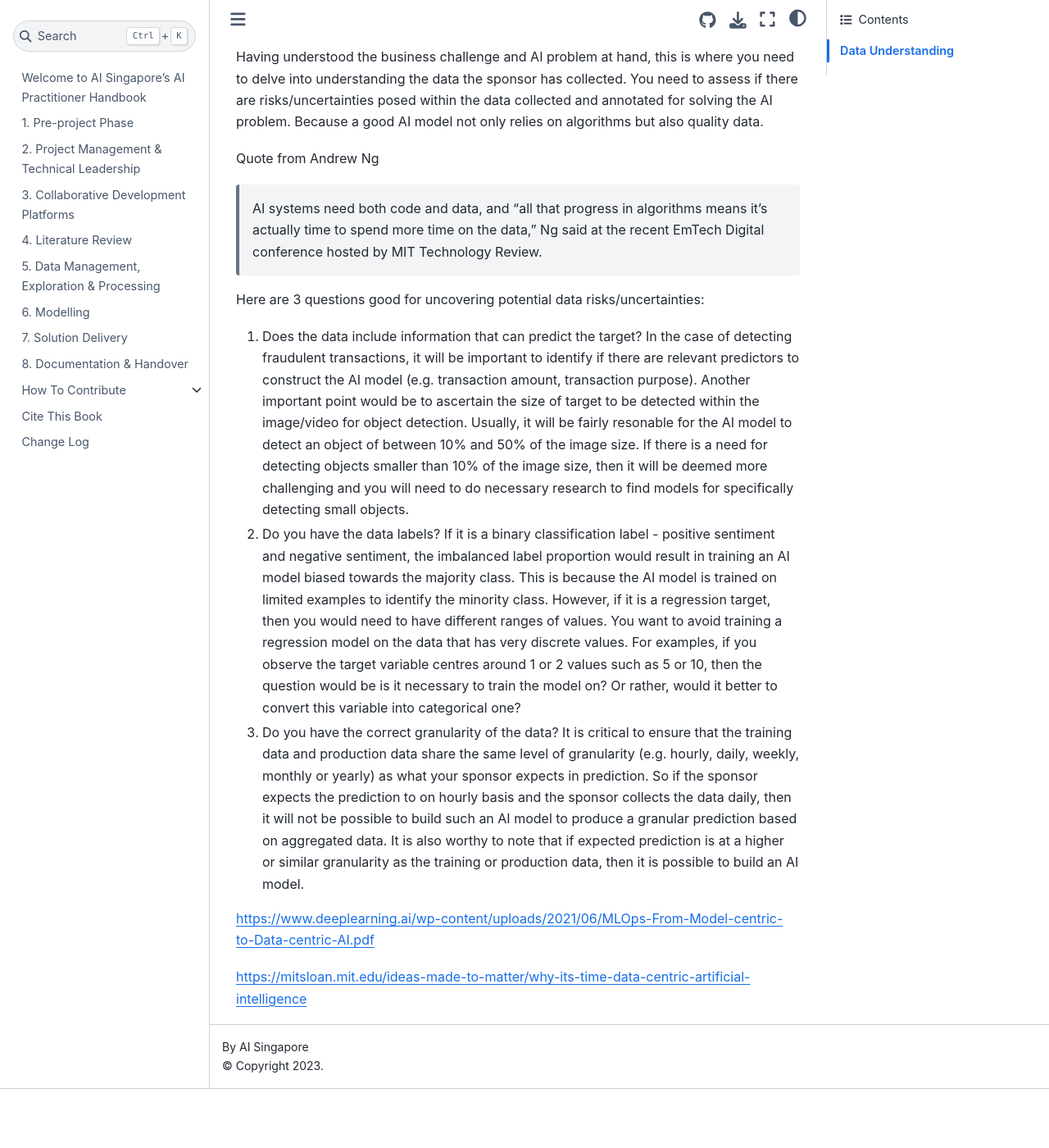
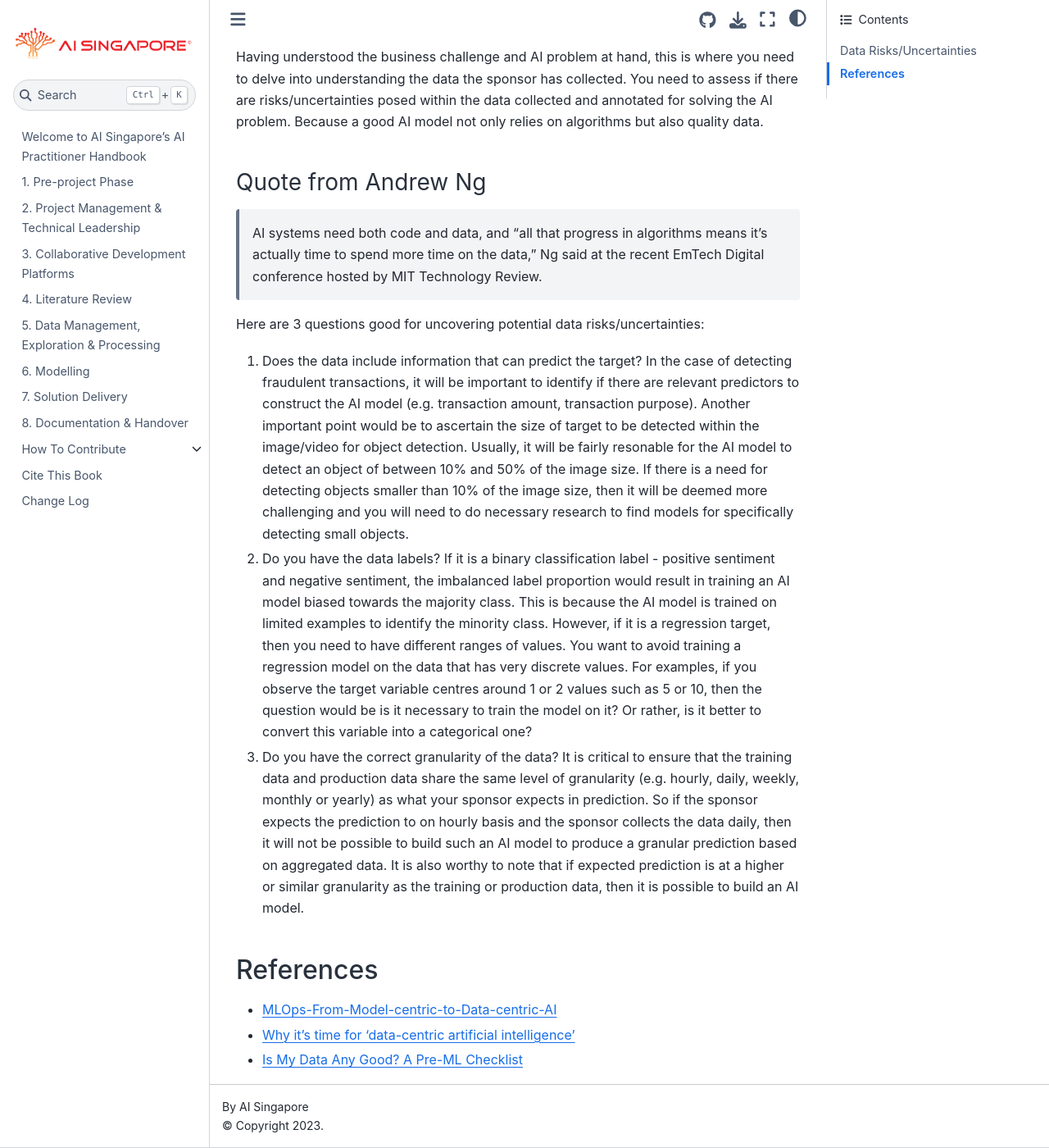
Before and after one commit to aisingapore/ai-practitioner-handbook, a Jupyter Book: the page built from book/1-pre-project-phase/data_risk_uncertainties.md, in a window 1280 px wide and 1400 px high, scrolled down 360 px. Shown: the whole window at 82% size. Built offline with Jupyter Book 1.0.4 settings and Sphinx 7.4.7 and the Sphinx Book theme 1.1.4, drawn with Linux system fonts in a browser that asks for light colours; before the commit the page ends 1688 px from its top, so only the background shows below that.

Commit message:
added references and renamed the titles

```diff
--- a/book/1-pre-project-phase/data_understanding.md
+++ b/book/1-pre-project-phase/data_risk_uncertainties.md
@@ -2,11 +2,11 @@
 Contributor: Tan Kwan Chet
 
 ---
-## Data Understanding
+## Data Risks/Uncertainties
 
 Having understood the business challenge and AI problem at hand, this is where you need to delve into understanding the data the sponsor has collected. You need to assess if there are risks/uncertainties posed within the data collected and annotated for solving the AI problem. Because a good AI model not only relies on algorithms but also quality data.
 
-Quote from Andrew Ng
+### Quote from Andrew Ng
 > AI systems need both code and data, and “all that progress in algorithms means it's actually time to spend more time on the data,” Ng said at the recent EmTech Digital conference hosted by MIT Technology Review.
 
 Here are 3 questions good for uncovering potential data risks/uncertainties:
@@ -15,14 +15,13 @@
 In the case of detecting fraudulent transactions, it will be important to identify if there are relevant predictors to construct the AI model (e.g. transaction amount, transaction purpose). Another important point would be to ascertain the size of target to be detected within the image/video for object detection. Usually, it will be fairly resonable for the AI model to detect an object of between 10% and 50% of the image size. If there is a need for detecting objects smaller than 10% of the image size, then it will be deemed more challenging and you will need to do necessary research to find models for specifically detecting small objects.
 
 2. Do you have the data labels?
-If it is a binary classification label - positive sentiment and negative sentiment, the imbalanced label proportion would result in training an AI model biased towards the majority class. This is because the AI model is trained on limited examples to identify the minority class. However, if it is a regression target, then you would need to have different ranges of values. You want to avoid training a regression model on the data that has very discrete values. For examples, if you observe the target variable centres around 1 or 2 values such as 5 or 10, then the question would be is it necessary to train the model on? Or rather, would it better to convert this variable into categorical one?
+If it is a binary classification label - positive sentiment and negative sentiment, the imbalanced label proportion would result in training an AI model biased towards the majority class. This is because the AI model is trained on limited examples to identify the minority class. However, if it is a regression target, then you need to have different ranges of values. You want to avoid training a regression model on the data that has very discrete values. For examples, if you observe the target variable centres around 1 or 2 values such as 5 or 10, then the question would be is it necessary to train the model on it? Or rather, is it better to convert this variable into a categorical one?
 
 3. Do you have the correct granularity of the data?
 It is critical to ensure that the training data and production data share the same level of granularity (e.g. hourly, daily, weekly, monthly or yearly) as what your sponsor expects in prediction. So if the sponsor expects the prediction to on hourly basis and the sponsor collects the data daily, then it will not be possible to build such an AI model to produce a granular prediction based on aggregated data. It is also worthy to note that if expected prediction is at a higher or similar granularity as the training or production data, then it is possible to build an AI model.
 
 
-https://www.deeplearning.ai/wp-content/uploads/2021/06/MLOps-From-Model-centric-to-Data-centric-AI.pdf
-
-
-
-https://mitsloan.mit.edu/ideas-made-to-matter/why-its-time-data-centric-artificial-intelligence
+## References
+- [MLOps-From-Model-centric-to-Data-centric-AI](https://www.deeplearning.ai/wp-content/uploads/2021/06/MLOps-From-Model-centric-to-Data-centric-AI.pdf)
+- [Why it’s time for 'data-centric artificial intelligence'](https://mitsloan.mit.edu/ideas-made-to-matter/why-its-time-data-centric-artificial-intelligence)
+- [Is My Data Any Good? A Pre-ML Checklist](https://services.google.com/fh/files/blogs/data-prep-checklist-ml-bd-wp-v2.pdf)
```
Also changed, not shown: book/1-pre-project-phase/business_challenge_2_ai_problem.md (added, +42 -0 lines), book/1-pre-project-phase/business_understanding.md (deleted, +0 -37 lines), book/1-pre-project-phase/introduction.md (deleted, +0 -13 lines), book/1-pre-project-phase/one_stop_info.md (deleted, +0 -32 lines), book/assets/images/diagrams/map_diagram.jpg (added).
